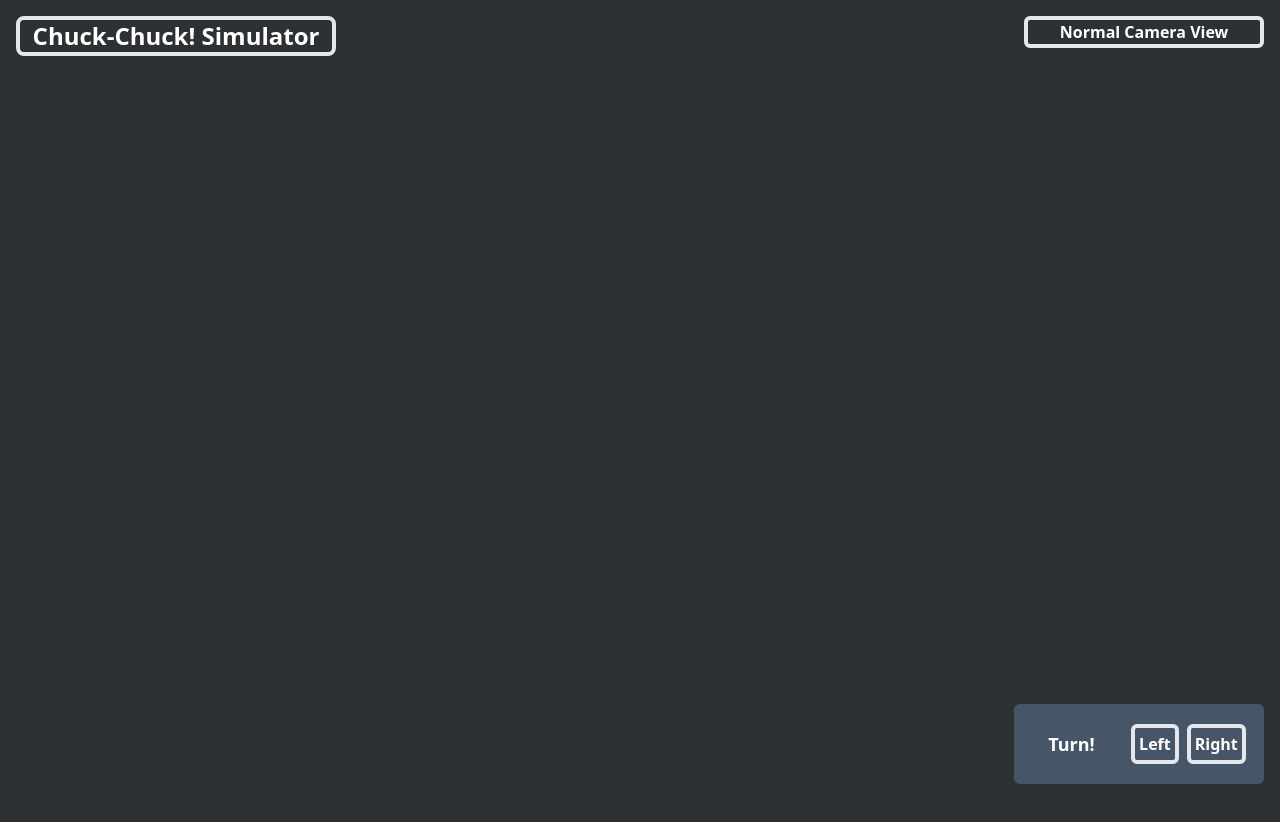
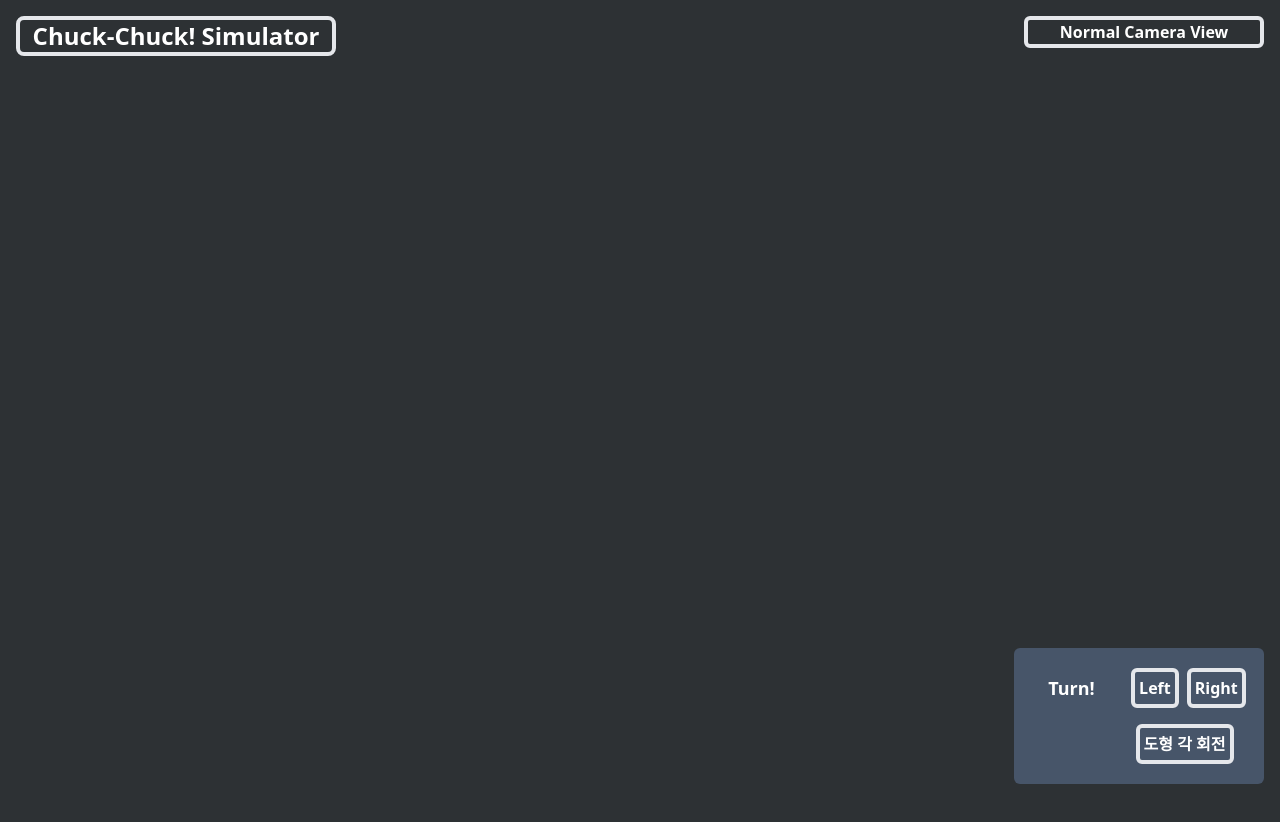
Before and after one commit to The-Chuck-Chuck/The-Chuck, a React (Vite) app: page /simulator in a window 1280 px wide. Shown: the top 822 px of the page. Built offline with nearby package versions, Linux system fonts and the light colour scheme.

Commit message:
카메라 시점 변경을 위한 신 이동 임시 구현

```diff
--- a/src/components/CanvasPainter.jsx
+++ b/src/components/CanvasPainter.jsx
@@ -15,6 +15,8 @@ const CanvasPainter = ({
   isRotating,
   nextChuckInfo,
   iscameraMode,
+  isCameraRotate,
+  sceneAngle,
   setClickedChuckInfo,
   setTargetIndex,
   setRotationAngle,
@@ -157,6 +159,12 @@ const CanvasPainter = ({
     }
   }, [clickedChuckInfo]);
 
+  useEffect(() => {
+    if (isCameraRotate) {
+      scene.rotation.z = sceneAngle;
+    }
+  }, [sceneAngle]);
+
   if (targetIndex === null) {
     chuckItems = chuckPositionsList.map((state, index) => {
       const { position, quaternion } = state;
--- a/src/components/SimulController.jsx
+++ b/src/components/SimulController.jsx
@@ -7,6 +7,8 @@ const SimulController = ({
   clickedChuckInfo,
   setRotationAngle,
   setIsRotating,
+  setIsCameraRotate,
+  setSceneAngle,
 }) => {
   const [isOpenedSelected, setIsOpenedSelected] = useState(false);
 
@@ -26,6 +28,11 @@ const SimulController = ({
     } else if (!clickedChuckInfo) {
       setIsOpenedSelected(true);
     }
+  };
+
+  const handleClickTurn = () => {
+    setIsCameraRotate(true);
+    setSceneAngle((prevAngle) => prevAngle + 90 * CONSTANTS.DEGREE);
   };
 
   return (
@@ -54,6 +61,11 @@ const SimulController = ({
             Right
           </Button>
         </div>
+        <div className="w-[90%] flex gap-2 justify-end items-center">
+          <Button className="h-10 p-1" clickHandler={handleClickTurn}>
+            도형 각 회전
+          </Button>
+        </div>
       </div>
     </>
   );
--- a/src/pages/Simulator.jsx
+++ b/src/pages/Simulator.jsx
@@ -19,6 +19,8 @@ const Simulator = () => {
   const [isRotating, setIsRotating] = useState(false);
   const [nextChuckInfo, setNextChuckInfo] = useState(null);
   const [iscameraMode, setIsCameraMode] = useState(false);
+  const [isCameraRotate, setIsCameraRotate] = useState(false);
+  const [sceneAngle, setSceneAngle] = useState(0);
 
   useEffect(() => {
     if (clickedChuckInfo) {
@@ -85,6 +87,8 @@ const Simulator = () => {
             nextChuckInfo={nextChuckInfo}
             isRotating={isRotating}
             iscameraMode={iscameraMode}
+            isCameraRotate={isCameraRotate}
+            sceneAngle={sceneAngle}
             setTargetIndex={setTargetIndex}
             setClickedChuckInfo={setClickedChuckInfo}
             setRotationAngle={setRotationAngle}
@@ -95,6 +99,8 @@ const Simulator = () => {
           clickedChuckInfo={clickedChuckInfo}
           setRotationAngle={setRotationAngle}
           setIsRotating={setIsRotating}
+          setIsCameraRotate={setIsCameraRotate}
+          setSceneAngle={setSceneAngle}
         />
       </main>
     </div>
```
